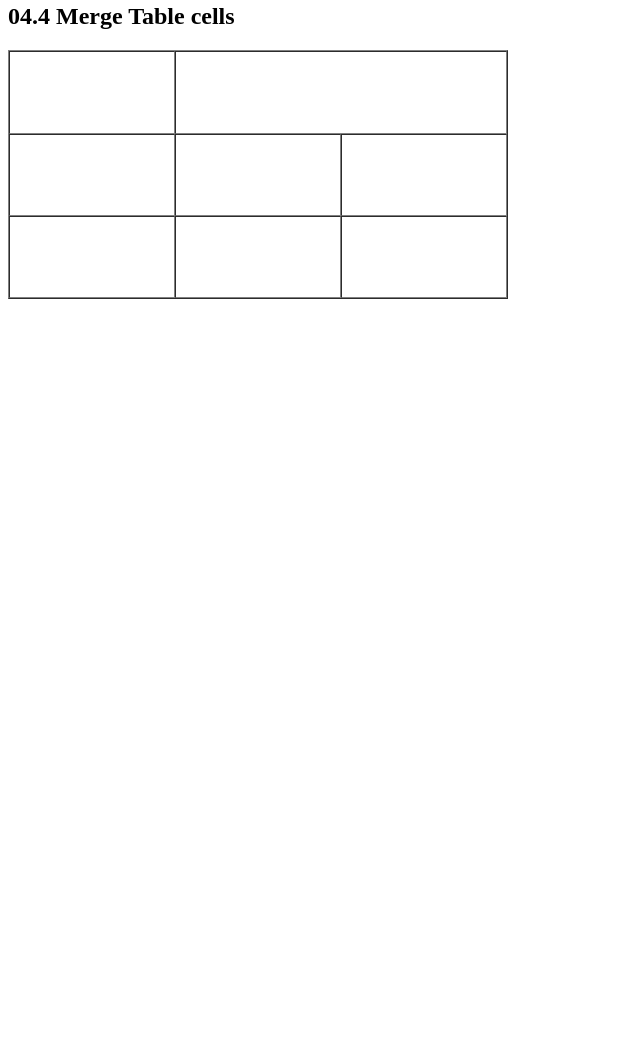
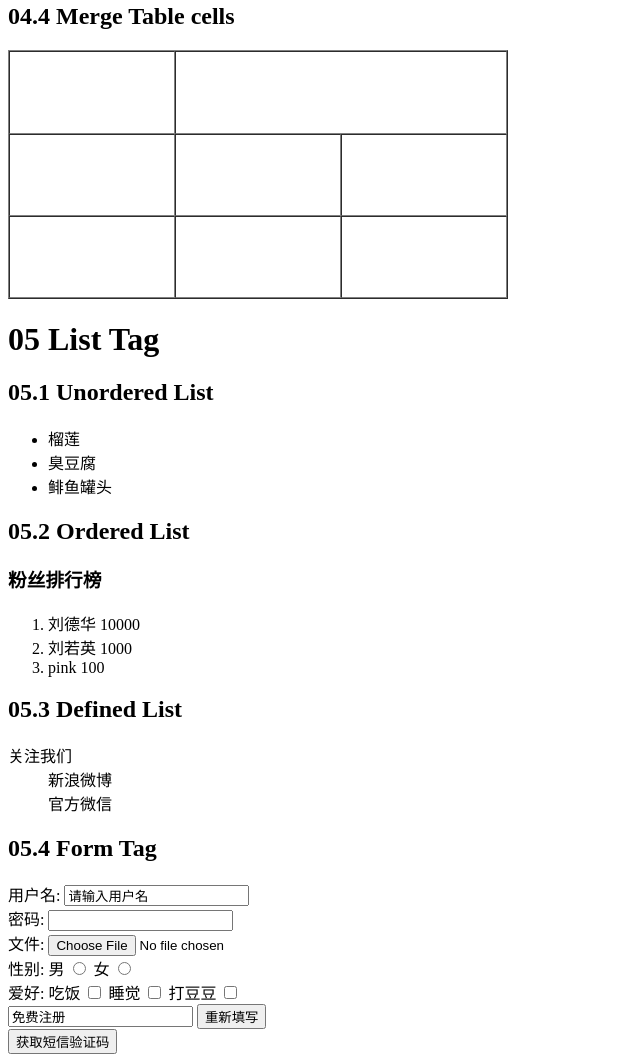
Before and after one commit to ZhangChunXian/MyFrontend, a plain HTML site: page HTML/00HTML_CommonTag.html in a window 1280 px wide. Shown: the part 4017-5079 px from the top of the page, without its empty margins (0-640 px from the left). Before the commit the page ends 4324 px from the top, so only its background shows below. Drawn offline with Linux system fonts and the light colour scheme.

Commit message:
add Form Tag in HTML_CommonTag.html

```diff
--- a/HTML/00HTML_CommonTag.html
+++ b/HTML/00HTML_CommonTag.html
@@ -84,7 +84,6 @@
             <!--Anchor Links-->
             <h3>Anchor Link</h3>
             <a href="#03 Text formatting Tags">Text formatting Tag</a>
-
         <h2>03.8 Special Characters</h2>
 
     <!--?04 Table Tag-->
@@ -170,5 +169,39 @@
                     <td></td>
                 </tr>
             </table>
+
+    <h1>05 List Tag</h1> <!--! very important-->
+        <h2>05.1 Unordered List</h2>
+            <ul>     <!--<ul>标签中只能放<li>标签-->
+                <li>榴莲</li>   <!--<li>标签中可以放任何元素-->
+                <li>臭豆腐</li>
+                <li>鲱鱼罐头</li>
+            </ul>
+        <h2>05.2 Ordered List</h2>
+            <h3>粉丝排行榜</h3>
+                <ol>
+                    <li>刘德华 10000</li>
+                    <li>刘若英 1000</li>
+                    <li>pink 100</li>
+                </ol>
+        <h2>05.3 Defined List</h2>
+            <dl>
+                <dt>关注我们</dt>
+                <dd>新浪微博</dd>
+                <dd>官方微信</dd>
+            </dl>
+        <h2>05.4 Form Tag</h2>
+            <form>      <!--form为表单域-->
+                用户名: <input type="text"  name="UserName" value="请输入用户名"> <br>
+                密码: <input type="password" name="password" ><br>
+                文件: <input type="file"> <br>
+                性别: 男 <input type="radio" name="sex" value="男"> 女 <input type="radio" name="sex" value="女">
+                <br>
+                爱好: 吃饭 <input type="checkbox"> 睡觉 <input type="checkbox"> 打豆豆 <input type="checkbox">
+                <br>
+                <input type="summit" value="免费注册">
+                <input type="reset" value="重新填写"><br>
+                <input type="button" value="获取短信验证码">
+            </form>
 </body>
 </html>
```
Also changed, not shown: JavaScript/Hello.js (added, +19 -0 lines).
